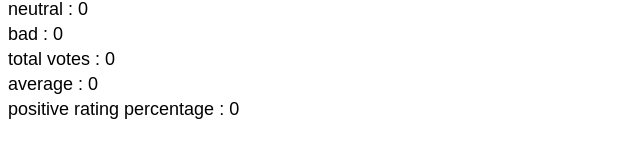
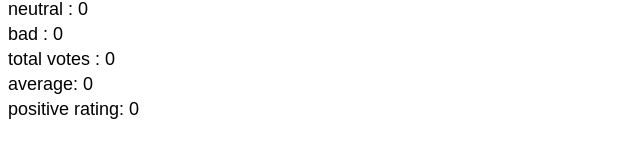
Before and after one commit to brkyurun/fullstackopen22, a React (Create React App) app in the folder part1/unicafe/: page / in a window 1280 px wide. Shown: the part 159-316 px from the top of the page, without its empty margins (0-640 px from the left). Built offline with nearby package versions, Linux system fonts and the light colour scheme.

Commit message:
complete challenge 1.8

```diff
--- a/part1/unicafe/src/App.js
+++ b/part1/unicafe/src/App.js
@@ -31,6 +31,31 @@ const Content = ({ text, count }) => {
     >
       {text} : {count}
     </p>
+  );
+};
+
+const Statistics = ({ average, positiveRating }) => {
+  return (
+    <div>
+      <p
+        style={{
+          fontSize: "1.125rem",
+          fontFamily: "sans-serif",
+          margin: ".25rem 0",
+        }}
+      >
+        average: {average}
+      </p>
+      <p
+        style={{
+          fontSize: "1.125rem",
+          fontFamily: "sans-serif",
+          margin: ".25rem 0",
+        }}
+      >
+        positive rating: {positiveRating}
+      </p>
+    </div>
   );
 };
 
@@ -70,8 +95,7 @@ function App() {
       <Content text="neutral" count={neutral} />
       <Content text="bad" count={bad} />
       <Content text="total votes" count={good + neutral + bad} />
-      <Content text="average" count={average} />
-      <Content text="positive rating percentage" count={positiveRating} />
+      <Statistics average={average} positiveRating={positiveRating} />
     </div>
   );
 }
```
